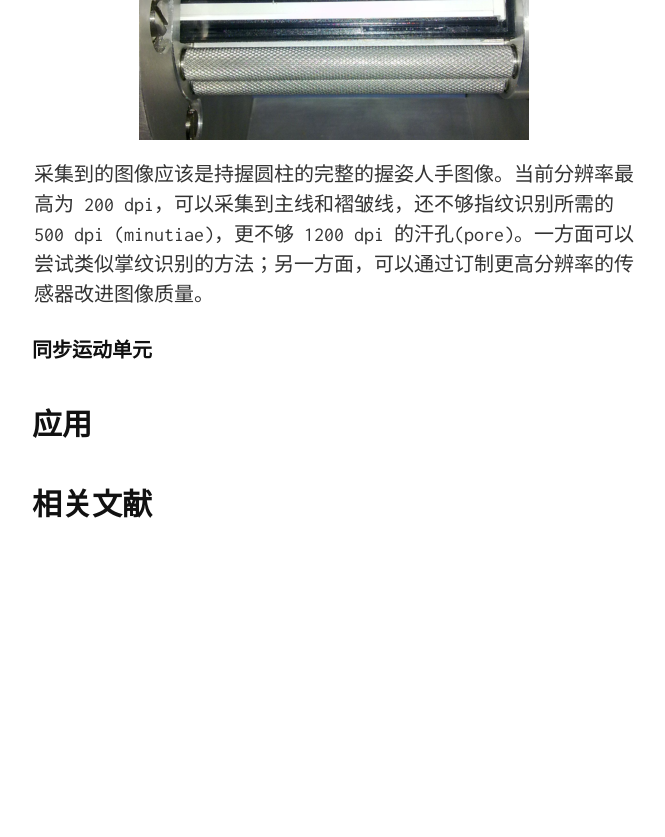
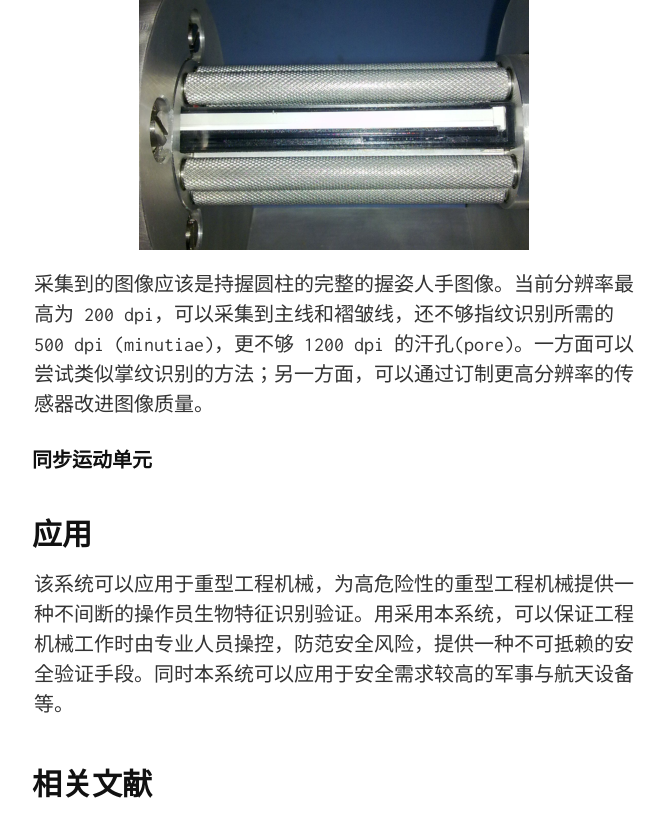
Before and after one commit to quxiaofeng/doorhandle, a Jekyll site: the page built from cn.html, in a window 1280 px wide and 900 px high, scrolled down 1602 px. Shown: the top 837 px of the window, without its empty margins (306-971 px from the left). Built offline with Jekyll 4.4.1, drawn with Linux system fonts in a browser that asks for light colours; Markdown is read by kramdown in place of the engine named in the settings; before the commit the page ends 2222 px from its top, so only the background shows below that; some of the changed text lies outside the part shown.

Commit message:
Update the content
Signed-off-by: Xiaofeng QU <xiaofeng.qu.hk@ieee.org>

```diff
--- a/_includes/cn.md
+++ b/_includes/cn.md
@@ -4,6 +4,8 @@
 [English version (英文版)](/)
 
 ## 简介 ##
+
+该系统主要设计目的为供重型机械操作者使用，满足连续的不间断的生物特征识别安全保证需求，提供一种满足人体工程学的不打断工作进程的生物特征识别技术。
 
 原理
 -------------
@@ -31,5 +33,7 @@
 应用
 -------------
 
+该系统可以应用于重型工程机械，为高危险性的重型工程机械提供一种不间断的操作员生物特征识别验证。用采用本系统，可以保证工程机械工作时由专业人员操控，防范安全风险，提供一种不可抵赖的安全验证手段。同时本系统可以应用于安全需求较高的军事与航天设备等。
+
 相关文献
 -------------
```
